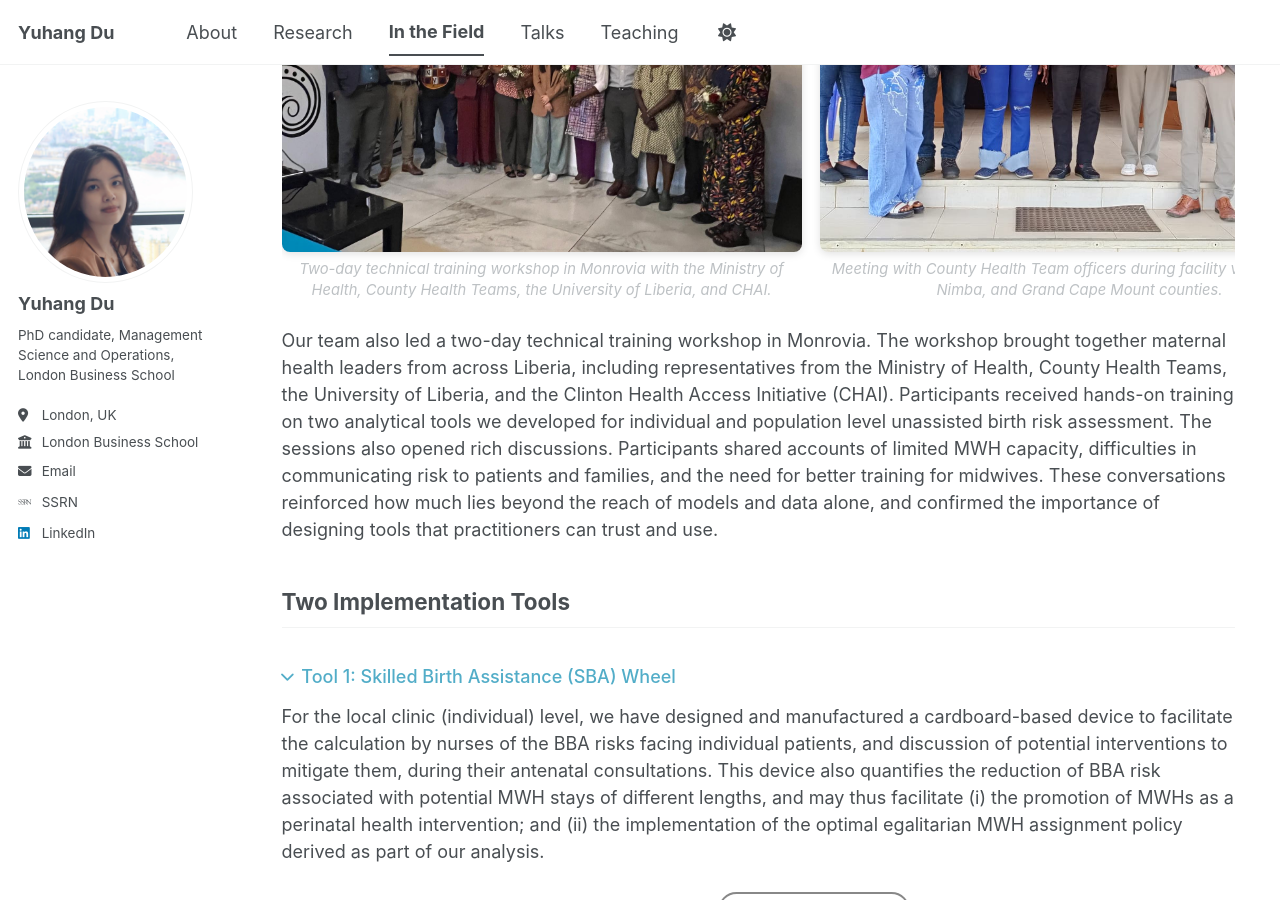
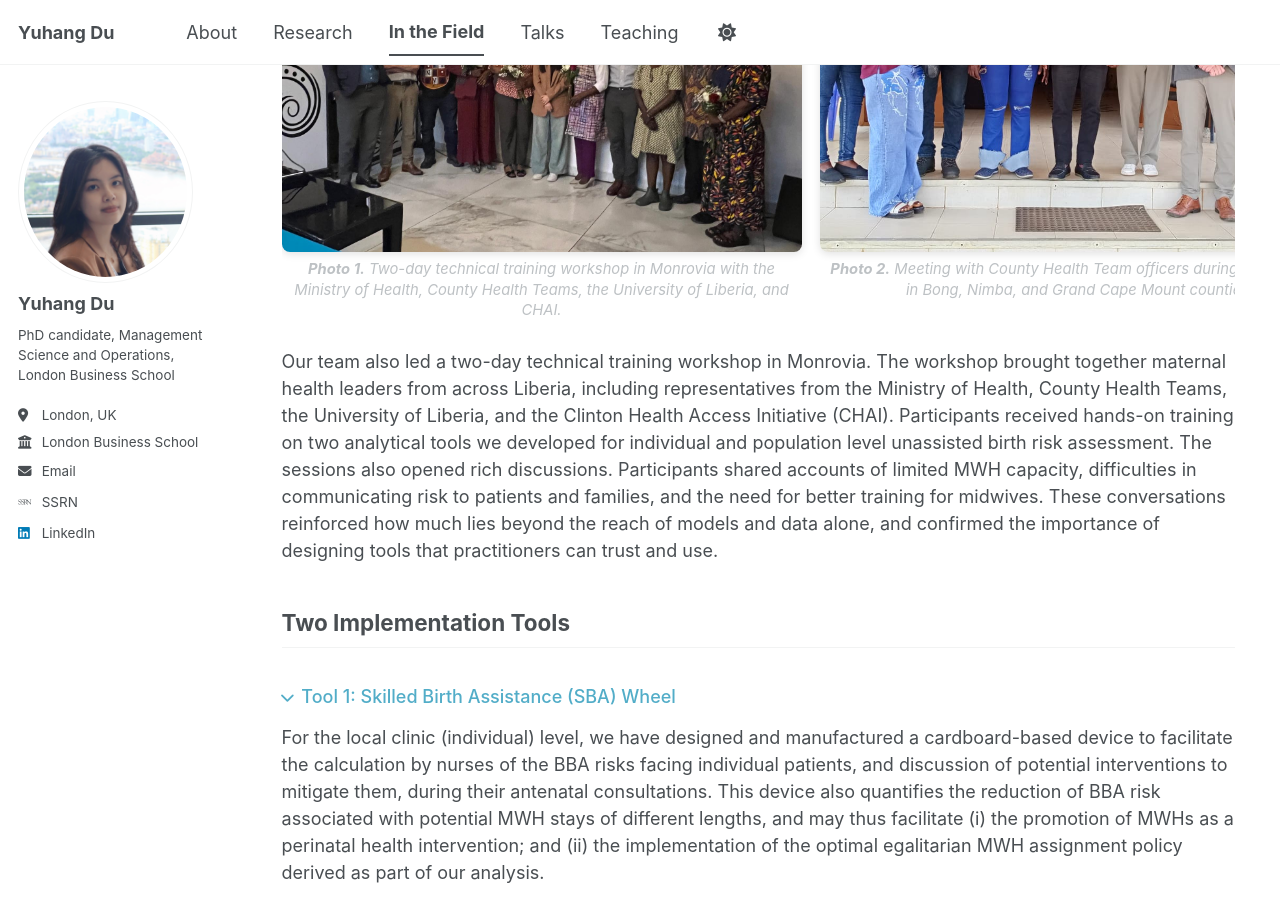
Before and after one commit to yuhangdu-edu/yuhangdu-edu.github.io, a Jekyll site: the page built from _pages/field.md, in a window 1280 px wide and 900 px high, scrolled down 616 px. Built offline with Jekyll 4.4.1, drawn with Linux system fonts in a browser that asks for light colours; some web fonts are replaced; a script bundle is joined from its source files by our own code; library files that are not in the unit come from our copies.

Commit message:
Update field.md

```diff
--- a/_pages/field.md
+++ b/_pages/field.md
@@ -20,15 +20,15 @@ author_profile: true
       <div class="field-gallery" id="liberia-gallery">
         <div class="field-gallery__item" onclick="openLightbox('/images/Liberia/workshop.JPG')">
           <img src="/images/Liberia/workshop.JPG" alt="Workshop in Liberia" />
-          <div class="field-gallery__caption">Two-day technical training workshop in Monrovia with the Ministry of Health, County Health Teams, the University of Liberia, and CHAI.</div>
+          <div class="field-gallery__caption"><strong>Photo 1.</strong> Two-day technical training workshop in Monrovia with the Ministry of Health, County Health Teams, the University of Liberia, and CHAI.</div>
         </div>
         <div class="field-gallery__item" onclick="openLightbox('/images/Liberia/CHT.JPG')">
           <img src="/images/Liberia/CHT.JPG" alt="Meeting with County Health Team" />
-          <div class="field-gallery__caption">Meeting with County Health Team officers during facility visits in Bong, Nimba, and Grand Cape Mount counties.</div>
+          <div class="field-gallery__caption"><strong>Photo 2.</strong> Meeting with County Health Team officers during facility visits in Bong, Nimba, and Grand Cape Mount counties.</div>
         </div>
         <div class="field-gallery__item" onclick="openLightbox('/images/Liberia/CA_map.png')">
           <img src="/images/Liberia/CA_map.png" alt="Catchment area map" />
-          <div class="field-gallery__caption">Catchment-area map used to analyze birth rates, health-facility networks, and unassisted-birth risk across communities.</div>
+          <div class="field-gallery__caption"><strong>Photo 3.</strong> Catchment-area map used to analyze birth rates, health-facility networks, and unassisted-birth risk across communities.</div>
         </div>
         <div class="field-gallery__item" onclick="openLightbox('/images/Liberia/MWH_1.png')">
           <img src="/images/Liberia/MWH_1.png" alt="Maternity waiting home" />
```
